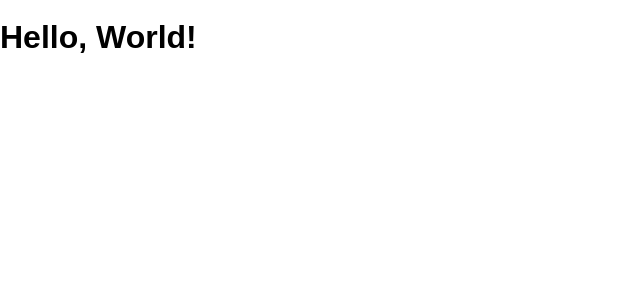
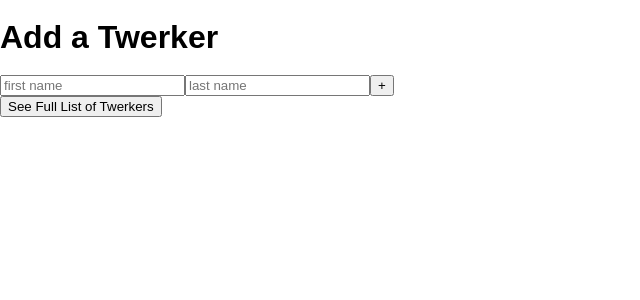
Before and after one commit to LivCunningham/twerktwerktwerk, a React (Create React App) app: page / in a window 1280 px wide. Shown: the top 300 px of the page, without its empty margins (0-640 px from the left). Built offline with nearby package versions, Linux system fonts and the light colour scheme.

Commit message:
GetEmployee page works

```diff
--- a/package.json
+++ b/package.json
@@ -21,9 +21,11 @@
     "stylelint-config-standard": "^18.3.0"
   },
   "dependencies": {
+    "axios": "^0.19.0",
     "json": "^9.0.6",
     "react": "^16.8.6",
     "react-dom": "^16.8.6",
+    "react-router-dom": "^5.0.1",
     "react-scripts": "^3.0.1"
   }
 }
--- a/src/App.js
+++ b/src/App.js
@@ -1,9 +1,20 @@
 import React, { Component } from 'react'
-import HelloWorld from './components/HelloWorld'
+import { BrowserRouter as Router, Route, Switch } from 'react-router-dom'
+import AddEmployee from './page/AddEmployee'
+import GetEmployee from './components/GetEmployee'
 
 class App extends Component {
   render() {
-    return <HelloWorld />
+    return (
+      <>
+        <Router>
+          <Switch>
+            <Route path="/" exact component={AddEmployee} />
+            <Route path="/employee/:employee.id" component={GetEmployee} />
+          </Switch>
+        </Router>
+      </>
+    )
   }
 }
 
--- /dev/null
+++ b/src/components/GetEmployee.js
@@ -0,0 +1,32 @@
+import React, { useState, useEffect } from 'react'
+import axios from 'axios'
+
+const API_URL =
+  'https://sdg-staff-directory-app.herokuapp.com/api/Liv%20Media/Employees'
+
+export default function GetEmployee() {
+  const [employee, setEmployee] = useState({})
+  const [theEmployee, GetEmployee] = useState({})
+
+  const getATwerker = e => {
+    let employee = this.props.match.params.id
+    e.preventDefault()
+    console.log({ GetEmployee })
+    axios.get(`${API_URL}`, GetEmployee).then(resp => {
+      GetEmployee(resp.data)
+    })
+  }
+
+  return (
+    <>
+      let GetEmployee
+      <section>
+        <ul>
+          <li>
+            firstName: {employee.firstName},{employee.lastName}{' '}
+          </li>
+        </ul>
+      </section>
+    </>
+  )
+}
--- /dev/null
+++ b/src/components/Header.js
@@ -0,0 +1,16 @@
+import React, { Component } from 'react'
+import { Link } from 'react-router-dom'
+
+class Header extends Component {
+  render() {
+    return (
+      <div>
+        <header>
+          <h1> Add a Twerker</h1>
+        </header>
+      </div>
+    )
+  }
+}
+
+export default Header
--- a/src/components/HelloWorld.js
+++ /dev/null
@@ -1,9 +0,0 @@
-import React, { Component } from 'react'
-
-class HelloWorld extends Component {
-  render() {
-    return <h1>Hello, World!</h1>
-  }
-}
-
-export default HelloWorld
--- /dev/null
+++ b/src/page/AddEmployee.js
@@ -0,0 +1,54 @@
+import React, { useState, useEffect } from 'react'
+import Header from '../components/Header.js'
+import axios from 'axios'
+import { Link } from 'react-router-dom'
+
+const API_URL =
+  'https://sdg-staff-directory-app.herokuapp.com/api/Liv%20Media/Employees'
+
+export default function AddEmployee() {
+  const [employee, setEmployee] = useState({})
+
+  const addATwerker = e => {
+    e.preventDefault()
+    console.log({ employee })
+    axios.post(`${API_URL}`, employee).then(resp => {
+      setEmployee(resp.data)
+    })
+  }
+
+  return (
+    <>
+      <Header />
+      <section className="add-twerker">
+        <form onSubmit={addATwerker}>
+          <input
+            type="text"
+            placeholder="first name"
+            onChange={e => {
+              setEmployee(oldData => {
+                oldData.firstName = e.target.value
+                return oldData
+              })
+            }}
+          />
+          <input
+            type="text"
+            placeholder="last name"
+            onChange={e => {
+              setEmployee(oldData => {
+                oldData.lastName = e.target.value
+                return oldData
+              })
+            }}
+          />
+
+          <button>+</button>
+        </form>
+      </section>
+      <Link to={`/GetEmployee/$[employee.id]`}>
+        <button>See Full List of Twerkers</button>
+      </Link>
+    </>
+  )
+}
```
Also changed, not shown: src/page/AllTwerkers.js (added, +13 -0 lines), src/components/Twerkers.js (added), 1 other file (tests, documents, lock files or other folders).
